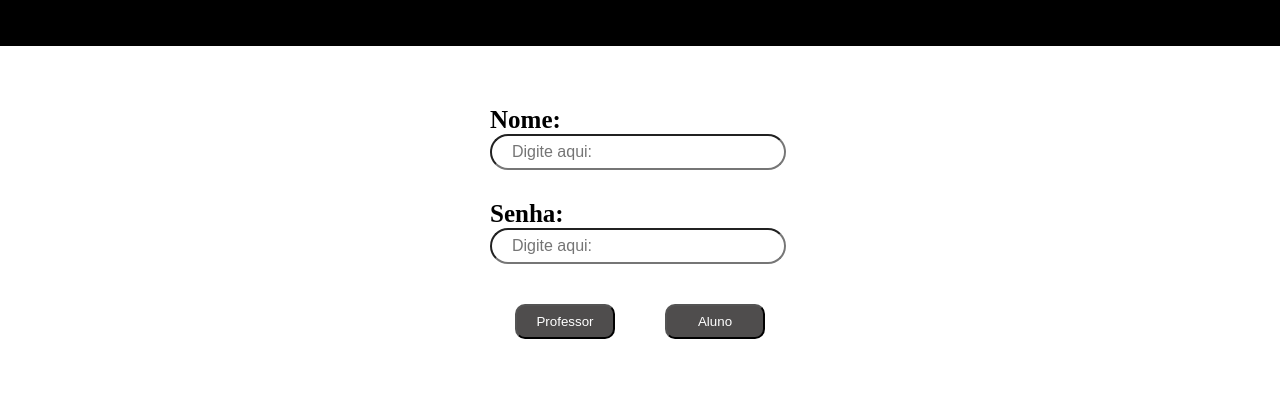
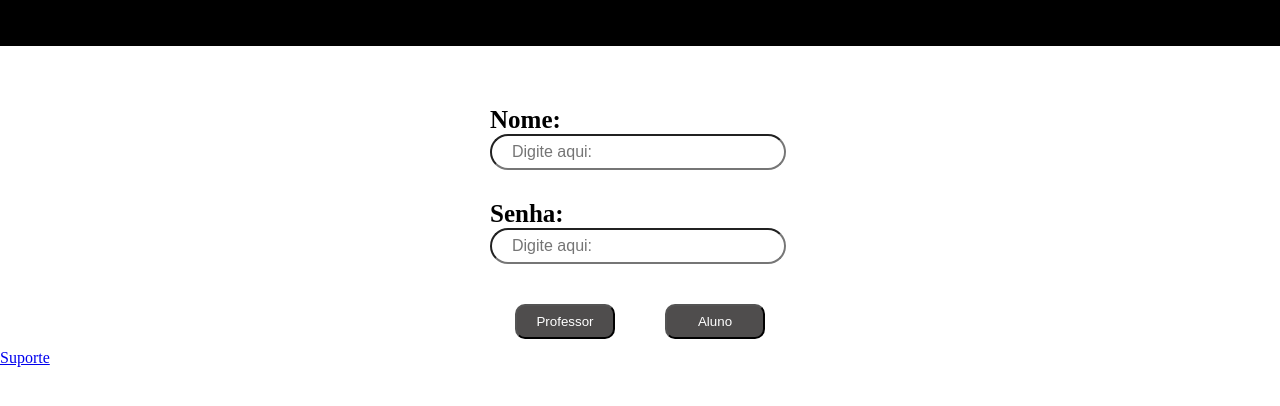
Before and after one commit to JoaoColla/Projeto-grade-horaria-gabe, a plain HTML site: page login.html in a window 1280 px wide. Shown: the part 106-512 px from the top of the page. Drawn offline with Linux system fonts and the light colour scheme.

Commit message:
Add files via upload

```diff
--- a/login.html
+++ b/login.html
@@ -30,5 +30,8 @@
     </main>
 
     <script src="./js/login.js"></script>
+
+    <a href="./suporte.html" class="suporte-button">Suporte</a>
+
 </body>
 </html>
```
